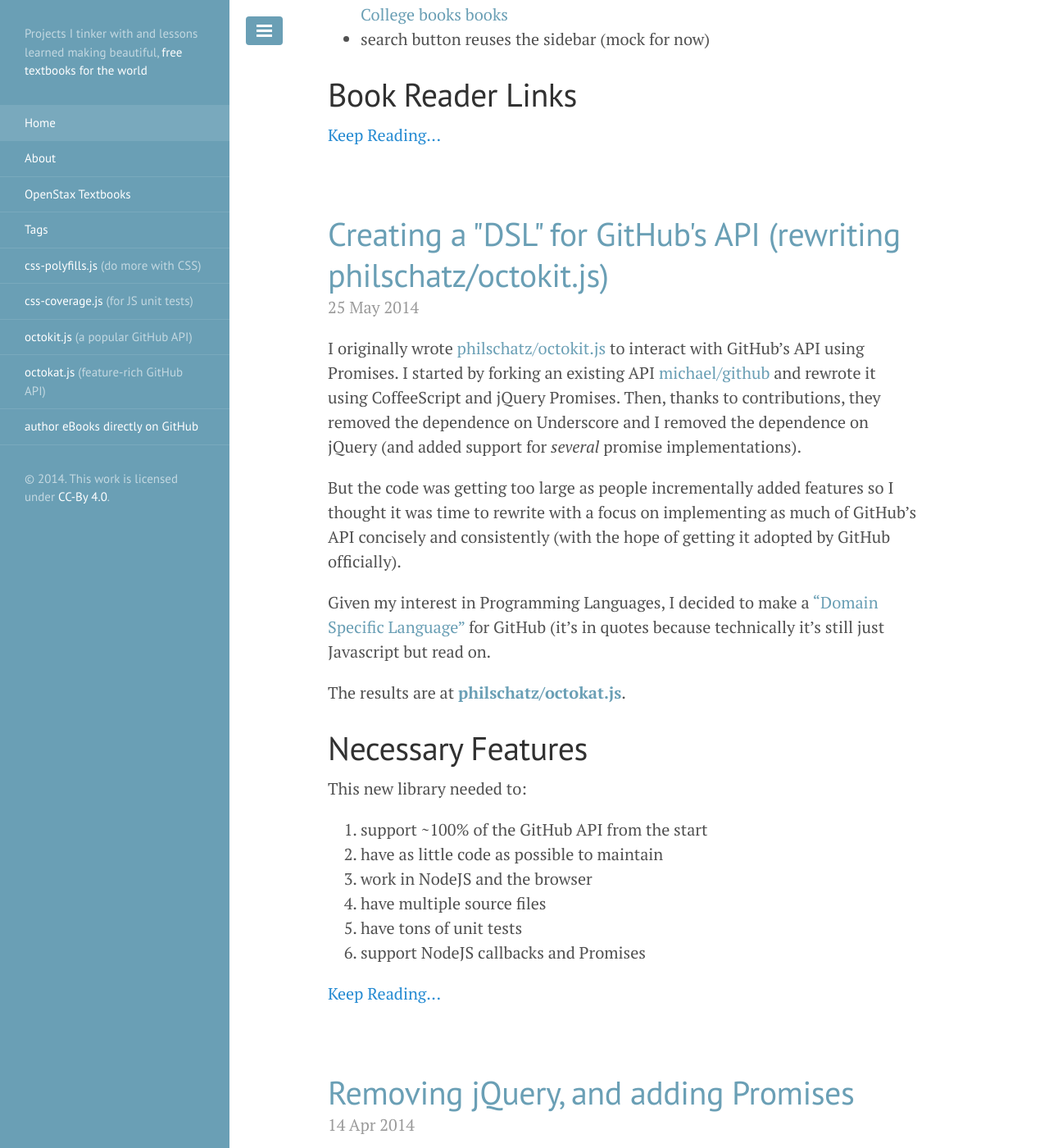
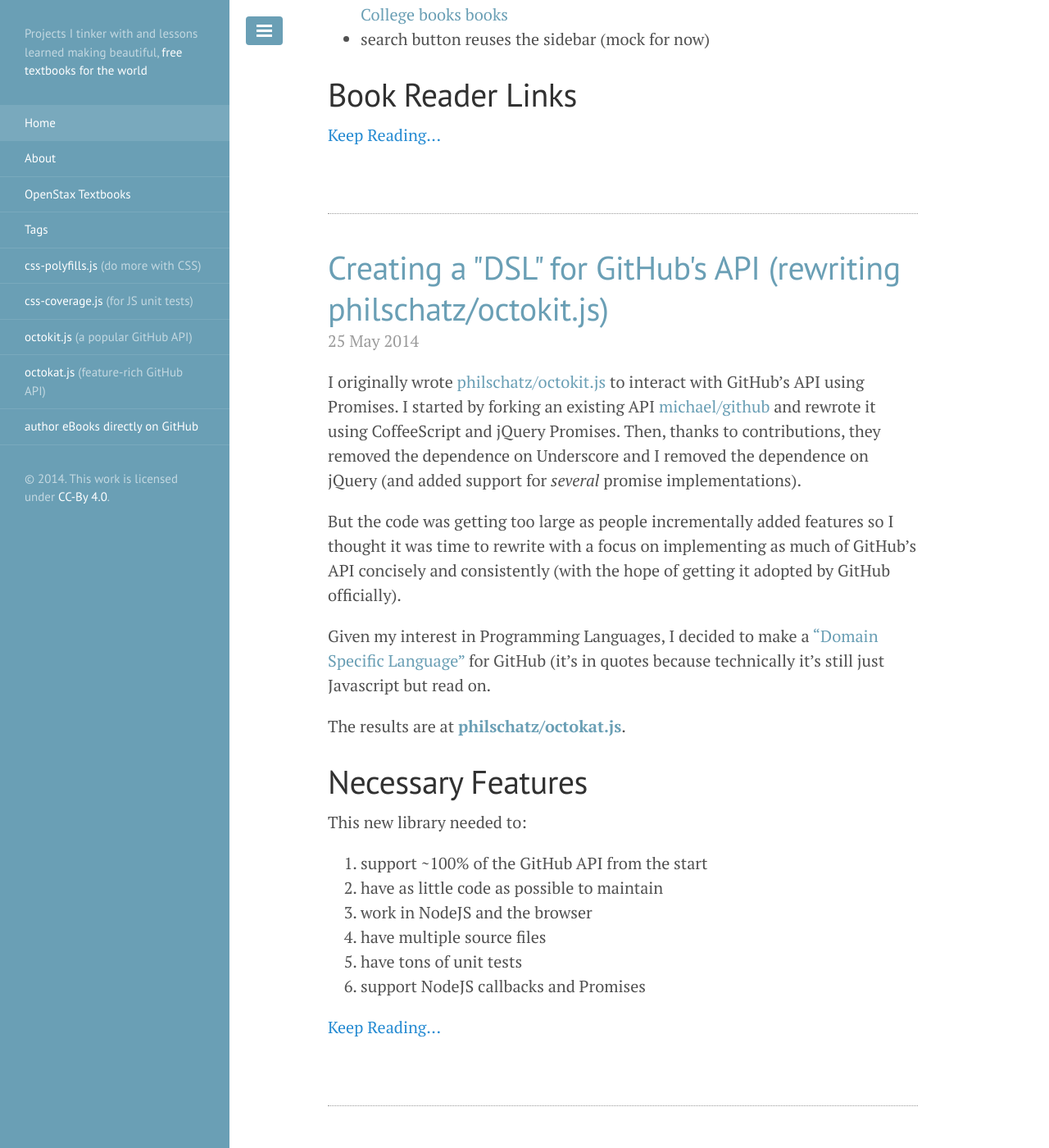
Before and after one commit to philschatz/philschatz.github.io, a Jekyll site: the page built from index.html, in a window 1280 px wide and 1400 px high, scrolled down 1146 px. Shown: the whole window at 82% size. Built offline with Jekyll 4.4.1, drawn with Linux system fonts in a browser that asks for light colours; Markdown is read by kramdown in place of the engine named in the settings; the list of posts is cut into pages by our own code.

Commit message:
add horizontal bar between posts

```diff
--- a/public/css/site.css
+++ b/public/css/site.css
@@ -25,3 +25,8 @@
 }
 
 .post img { max-width: 100%; }
+
+.post:not(:first-of-type) {
+  border-top: 1px dotted #999;
+  padding-top: 40px;
+}
```
